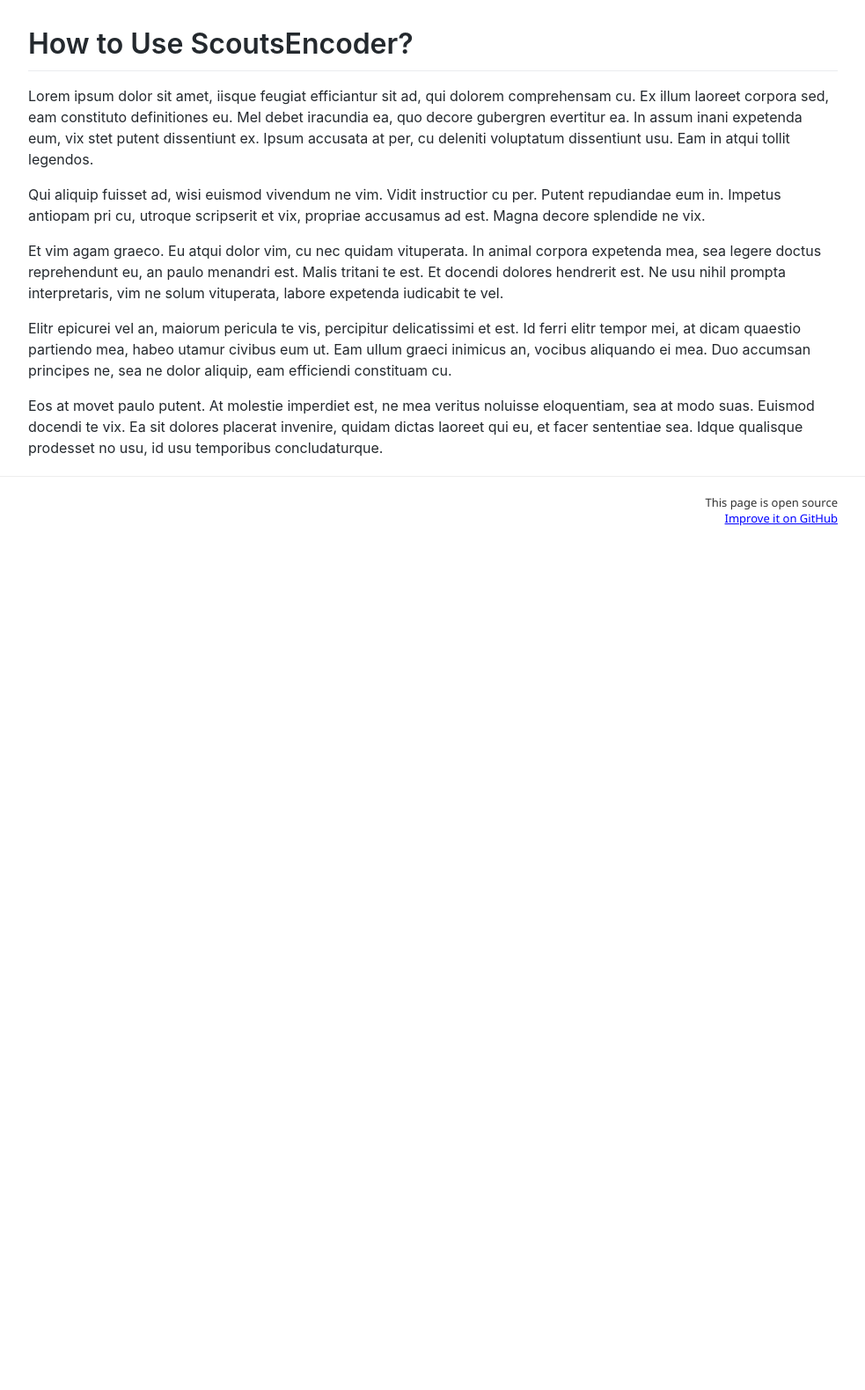
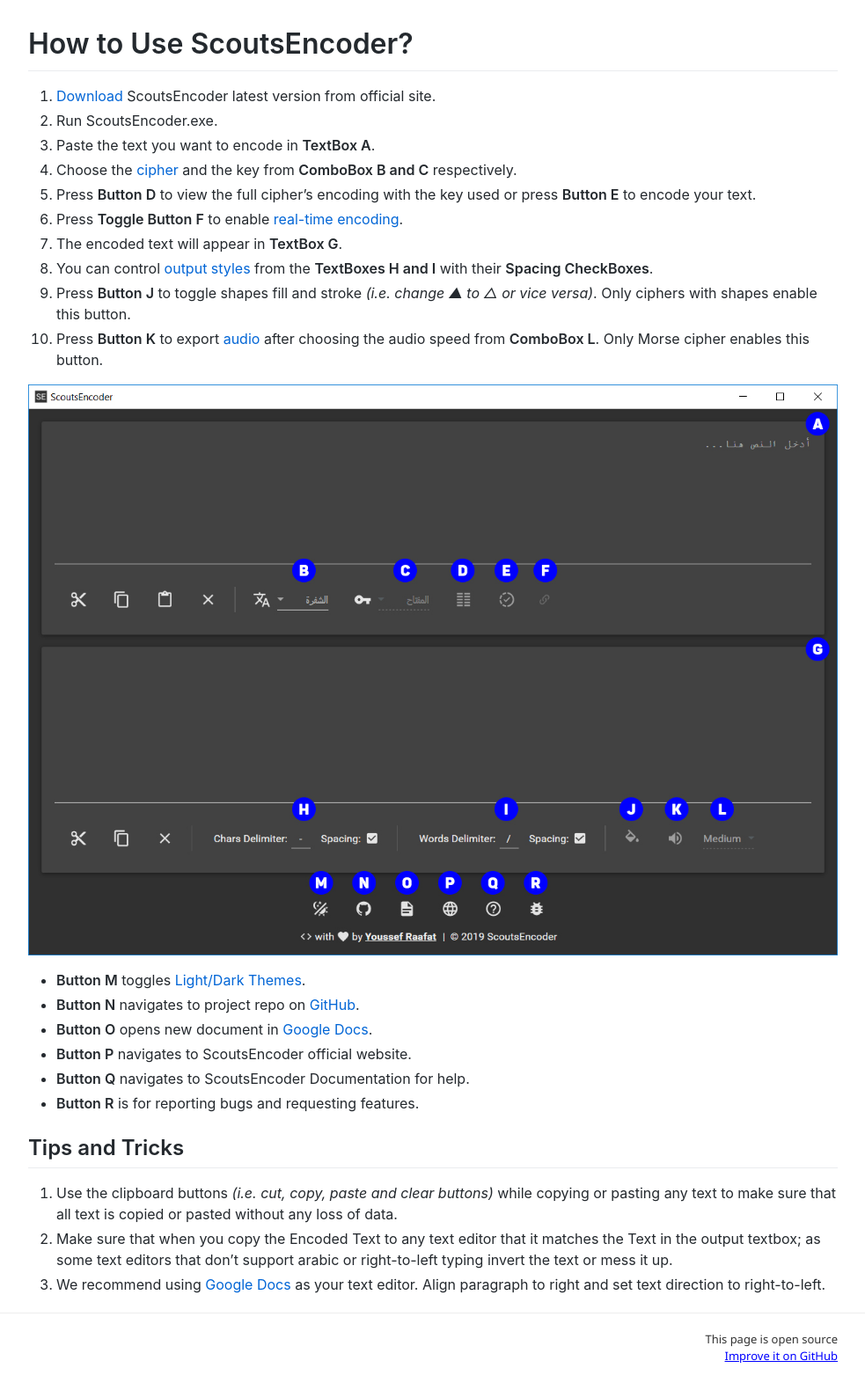
Before and after one commit to yousinix/ScoutsEncoder, a Jekyll site: the page built from _docs/01-how-to-use.md, in a window 1280 px wide. Shown: the whole page at 88% size, without its empty margins (148-1131 px from the left). Built offline with Jekyll 4.4.1, drawn with Linux system fonts in a browser that asks for light colours; before the commit the page ends 900 px from its top, so only the background shows below that.

Commit message:
Add how to use to docs

```diff
--- a/_docs/01-how-to-use.md
+++ b/_docs/01-how-to-use.md
@@ -6,12 +6,28 @@
 
 # How to Use ScoutsEncoder?
 
-Lorem ipsum dolor sit amet, iisque feugiat efficiantur sit ad, qui dolorem comprehensam cu. Ex illum laoreet corpora sed, eam constituto definitiones eu. Mel debet iracundia ea, quo decore gubergren evertitur ea. In assum inani expetenda eum, vix stet putent dissentiunt ex. Ipsum accusata at per, cu deleniti voluptatum dissentiunt usu. Eam in atqui tollit legendos.
+1. [Download]({{ site.baseurl }}#download) ScoutsEncoder latest version from official site.
+1. Run ScoutsEncoder.exe.
+1. Paste the text you want to encode in **TextBox A**.
+1. Choose the [cipher]({{ '/docs/available-ciphers' | relative_url }}) and the key from **ComboBox B and C** respectively.
+1. Press **Button D** to view the full cipher's encoding with the key used or press **Button E** to encode your text.
+1. Press **Toggle Button F** to enable [real-time encoding]({{ '/docs/features/#real-time-encoding' | relative_url }}).
+1. The encoded text will appear in **TextBox G**.
+1. You can control [output styles]({{ '/docs/features/#output-styles' | relative_url }}) from the **TextBoxes H and I** with their **Spacing CheckBoxes**.
+1. Press **Button J** to toggle shapes fill and stroke _(i.e. change ▲ to △ or vice versa)_. Only ciphers with shapes enable this button.
+1. Press **Button K** to export [audio]({{ '/docs/features/#audio-output' | relative_url }}) after choosing the audio speed from **ComboBox L**. Only Morse cipher enables this button.
 
-Qui aliquip fuisset ad, wisi euismod vivendum ne vim. Vidit instructior cu per. Putent repudiandae eum in. Impetus antiopam pri cu, utroque scripserit et vix, propriae accusamus ad est. Magna decore splendide ne vix.
+![tagged-screenshot]({{ 'img/dark-tagged-screenshot.jpg'  | relative_url }})
 
-Et vim agam graeco. Eu atqui dolor vim, cu nec quidam vituperata. In animal corpora expetenda mea, sea legere doctus reprehendunt eu, an paulo menandri est. Malis tritani te est. Et docendi dolores hendrerit est. Ne usu nihil prompta interpretaris, vim ne solum vituperata, labore expetenda iudicabit te vel.
+- **Button M** toggles [Light/Dark Themes]({{ '/docs/features/#lightdark-themes' | relative_url }}).
+- **Button N** navigates to project repo on [GitHub]({{ site.github.repository_url }}).
+- **Button O** opens new document in [Google Docs](https://docs.google.com).
+- **Button P** navigates to ScoutsEncoder official website.
+- **Button Q** navigates to ScoutsEncoder Documentation for help.
+- **Button R** is for reporting bugs and requesting features.
 
-Elitr epicurei vel an, maiorum pericula te vis, percipitur delicatissimi et est. Id ferri elitr tempor mei, at dicam quaestio partiendo mea, habeo utamur civibus eum ut. Eam ullum graeci inimicus an, vocibus aliquando ei mea. Duo accumsan principes ne, sea ne dolor aliquip, eam efficiendi constituam cu.
+## Tips and Tricks
 
-Eos at movet paulo putent. At molestie imperdiet est, ne mea veritus noluisse eloquentiam, sea at modo suas. Euismod docendi te vix. Ea sit dolores placerat invenire, quidam dictas laoreet qui eu, et facer sententiae sea. Idque qualisque prodesset no usu, id usu temporibus concludaturque.
+1. Use the clipboard buttons _(i.e. cut, copy, paste and clear buttons)_ while copying or pasting any text to make sure that all text is copied or pasted without any loss of data.
+1. Make sure that when you copy the Encoded Text to any text editor that it matches the Text in the output textbox; as some text editors that don’t support arabic or right-to-left typing invert the text or mess it up.
+1. We recommend using [Google Docs](https://docs.google.com) as your text editor. Align paragraph to right and set text direction to right-to-left.
```
Also changed, not shown: img/dark-tagged-screenshot.jpg (added).
